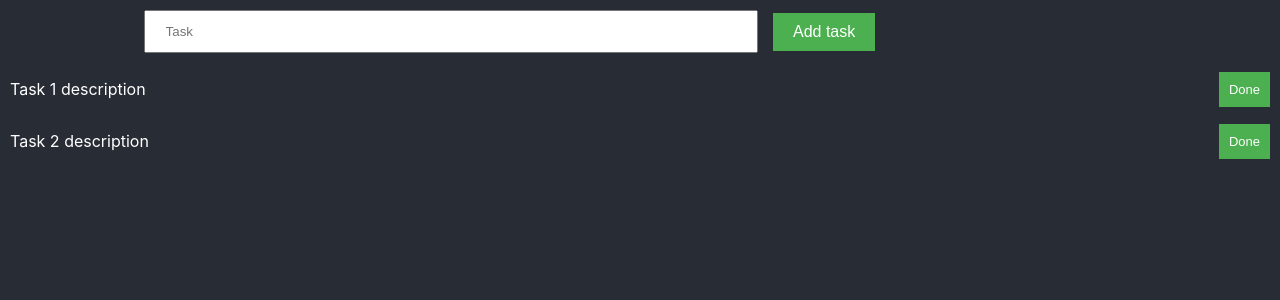
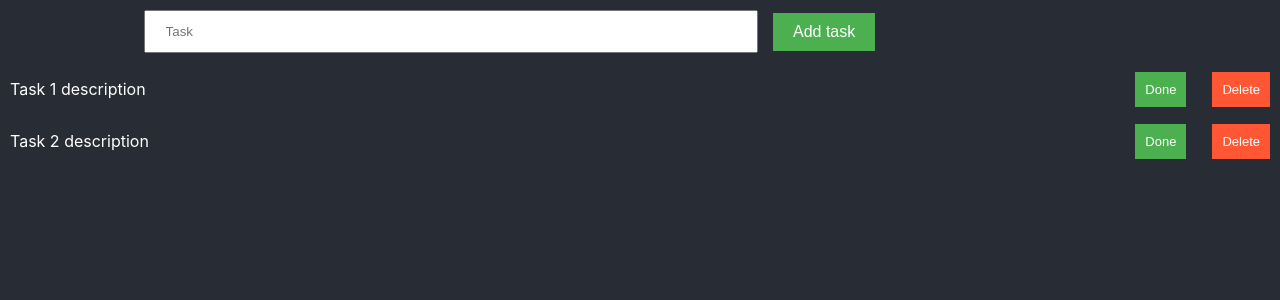
Before and after one commit to lionffl/pair-todo-frontend, a React (Create React App) app: page / in a window 1280 px wide. Shown: the top 300 px of the page. Built offline with nearby package versions, Linux system fonts and the light colour scheme.

Commit message:
button done functionality added

```diff
--- a/src/App.css
+++ b/src/App.css
@@ -12,13 +12,6 @@ input[type=text] {
   /* border: 1px solid red */
 }
 
-.task-container {
-  display: flex;
-  justify-content: space-between;
-  /* border: 1px solid orange; */
-  margin: 0 10px
-}
-
 .input-task-container {
   display: flex;
   width: 60%;
@@ -27,7 +20,7 @@ input[type=text] {
   justify-content: right;
 }
 
-.btn-task-container {
+.btn-task-add-container {
   display: flex;
   width: 30%;
   /* border: 1px solid yellow; */
@@ -51,14 +44,18 @@ input[type=text] {
   color: white;
 }
 
+.btn-del {
+  background-color: #FF5733 ;
+  color: white;
+}
+
 .btn-task {
   align-self: center;
-  background-color: #4CAF50;
   color: white;
   height: 35px;
   padding: 10px;
   font-size: small;
-  margin-left: 5em;
+  margin-left: 2em;
 }
 
 .task {
@@ -71,9 +68,21 @@ input[type=text] {
 
 .alert {
   padding: 10px;
-  background-color: #89CFF0; /* Red */
+  background-color: #89CFF0;
   color: white;
   margin-bottom: 15px;
+}
+
+.task-container {
+  display: flex;
+  justify-content: space-between;
+  /* border: 1px solid orange; */
+  margin: 0 10px
+}
+.btn-container {
+  display: flex;
+  /* border: 1px solid red; */
+  /* justify-content: center; */
 }
 
 .App {
--- a/src/components/Task.jsx
+++ b/src/components/Task.jsx
@@ -1,26 +1,55 @@
-import React from 'react';
+/* eslint-disable no-param-reassign */
+import React, { useContext } from 'react';
 import PropTypes from 'prop-types';
+import { TaskContext } from '../Context/TaskContext';
 
 // id: '1',
 // description: 'Task 1 description',
 // completed: false,
 
-export default function Task({ task: { description } }) {
+export default function Task({ task: { description, completed, id } }) {
+  const { tasks, setTasks } = useContext(TaskContext);
+
+  const handleClick = ({ target: { id: _id } }) => {
+    const newTasks = [...tasks];
+    newTasks.forEach((t) => {
+      if (t.id === _id) {
+        t.completed = !completed;
+      }
+    });
+    setTasks(newTasks);
+  };
+
   return (
     <div className="task-container">
       <p
         className="task"
+        style={{ textDecoration: completed ? 'line-through' : 'none' }}
       >
         {description}
+      </p>
+      <div className="btn-container">
+        <button
+          type="button"
+          className="btn btn-task btn-add"
+          name="done"
+          onClick={handleClick}
+          id={id}
+        >
+          {completed ? 'Unmark' : 'Done'}
 
-      </p>
-      <button
-        type="button"
-        className="btn btn-task"
-      >
-        Done
+        </button>
+        <button
+          type="button"
+          className="btn btn-task btn-del"
+          name="delete"
+          onClick={handleClick}
+          id={id}
+        >
+          Delete
 
-      </button>
+        </button>
+      </div>
     </div>
   );
 }
@@ -29,5 +58,6 @@ Task.propTypes = {
   task: PropTypes.shape({
     description: PropTypes.string,
     completed: PropTypes.bool,
+    id: PropTypes.string,
   }).isRequired,
 };
--- a/src/components/TaskMenu.jsx
+++ b/src/components/TaskMenu.jsx
@@ -42,7 +42,7 @@ export default function TaskMenu() {
           value={inputTaskValue}
         />
       </div>
-      <div className="btn-task-container">
+      <div className="btn-task-add-container">
         <button
           type="button"
           className="btn btn-add"
```
